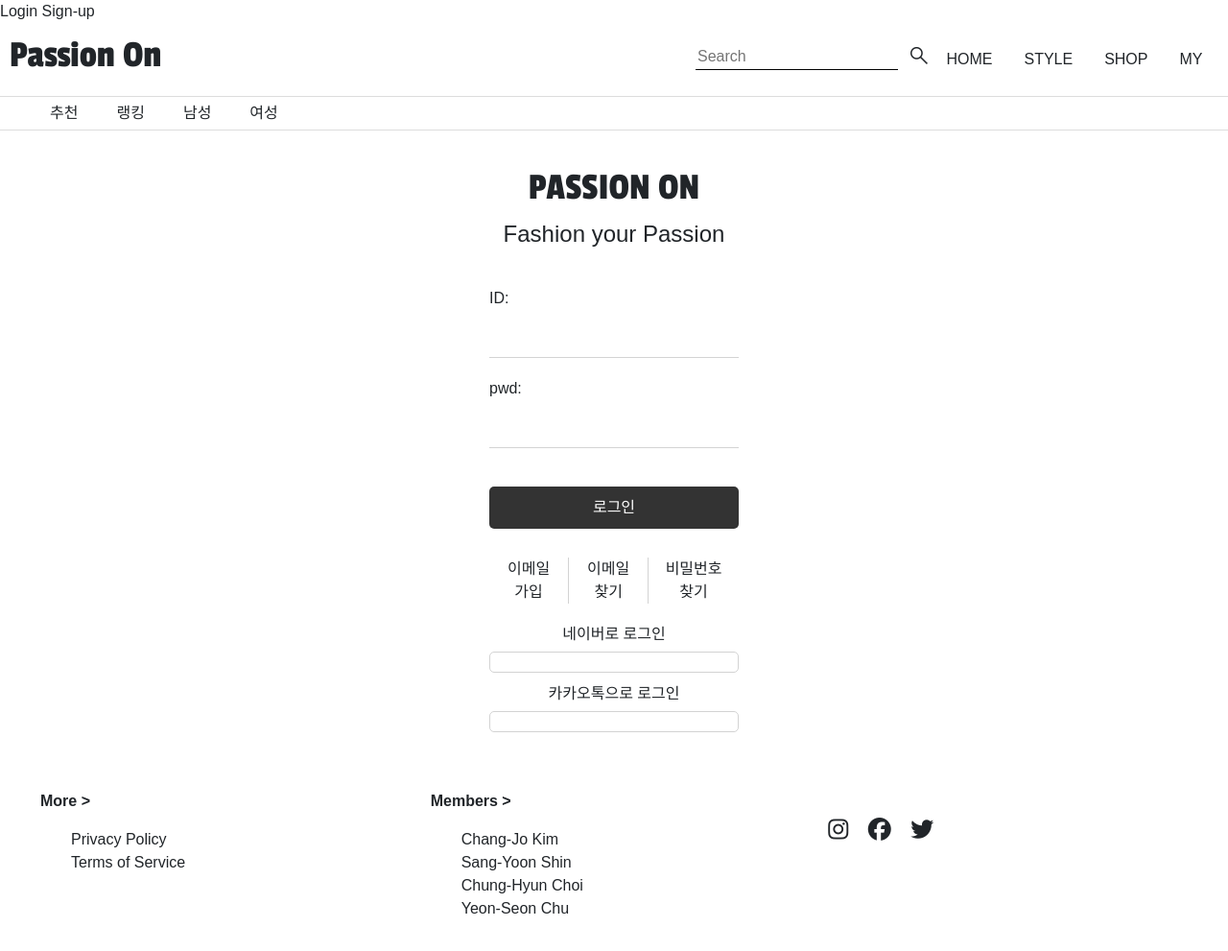
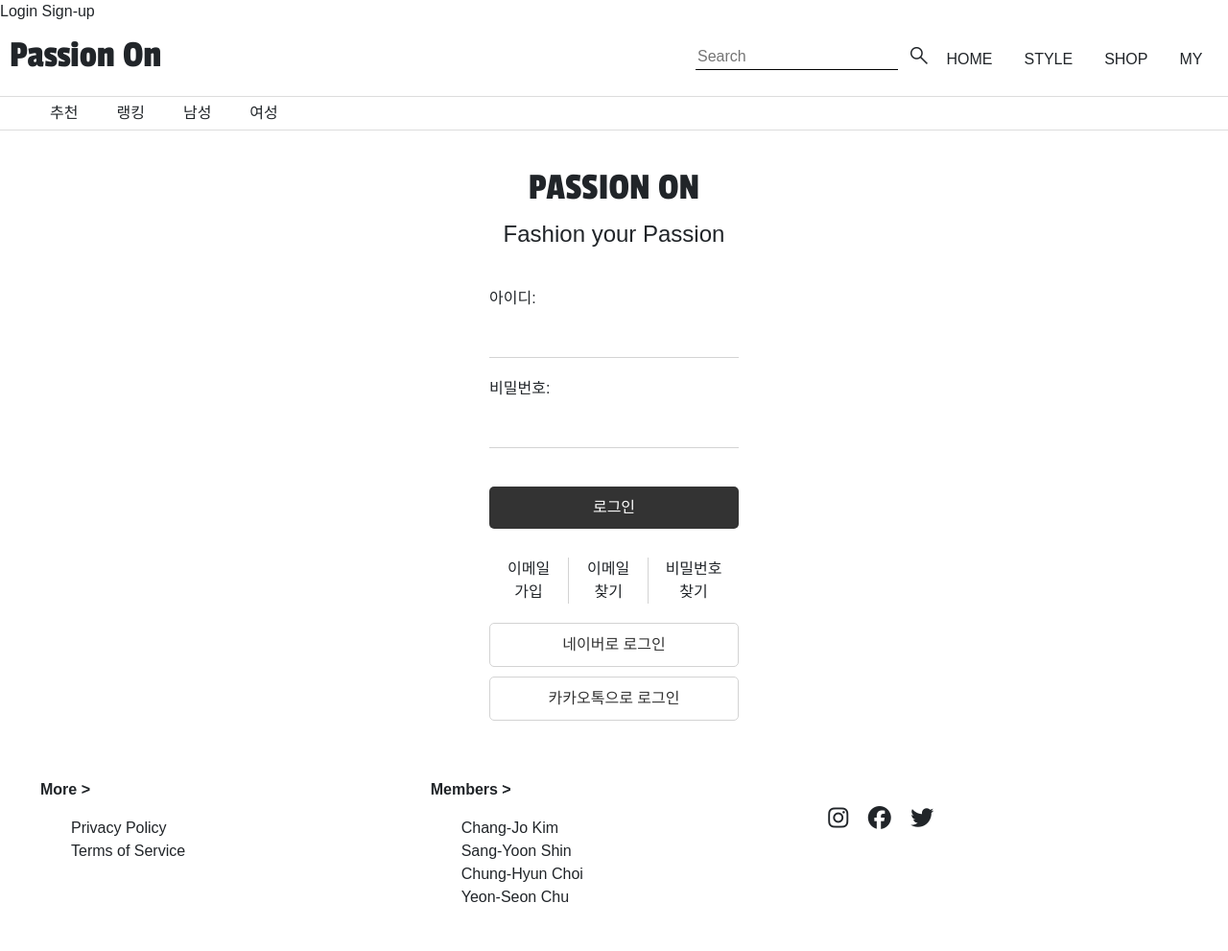
Before and after one commit to Sysynn/PassionOn, a Django app: page /accounts/login/ in a window 1280 px wide. Shown: the top 991 px of the page at 96% size. Run offline with Django 3.2, Linux system fonts and the light colour scheme; some libraries are stand-ins or nearby versions.

Commit message:
Fix social-login css

```diff
--- a/accounts/forms.py
+++ b/accounts/forms.py
@@ -6,13 +6,13 @@ from .models import Cart, PurchaseLog
 
 class CustomAuthenticationForm(AuthenticationForm):
     username = forms.CharField(
-        label = 'ID',
+        label = '아이디',
         widget = forms.TextInput(
             attrs = {}
         )
     )
     password = forms.CharField(
-        label = 'pwd',
+        label = '비밀번호',
         widget = forms.PasswordInput(
             attrs = {}
         )
@@ -66,16 +66,16 @@ class CustomUserChangeForm(UserChangeForm):
 
 class CustomPasswordChangeForm(PasswordChangeForm):
     old_password = forms.CharField(
-        # label='',
+        label='기존 비밀번호',
         widget=forms.PasswordInput(attrs={'class' : 'form-control'}),
         )
     new_password1 = forms.CharField(
-        # label='',
+        label='새 비밀번호',
         widget=forms.PasswordInput(attrs={'class' : 'form-control'}),
         help_text=password_validation.password_validators_help_text_html(),
         )
     new_password2 = forms.CharField(
-        # label='',
+        label='새 비밀번호 확인',
         widget=forms.PasswordInput(attrs={'class' : 'form-control'}),
         )
 
--- a/accounts/templates/accounts/login.html
+++ b/accounts/templates/accounts/login.html
@@ -24,10 +24,13 @@
     </div>
     <div class="login-page__sns-login">
     {% load socialaccount %}
-    <a href="{% provider_login_url 'naver' %}" class="naver-login">네이버로 로그인</a>
-    <button class="naver-login"></button>
-    <a href="{% provider_login_url 'kakao' %}">카카오톡으로 로그인</a>
-    <button class="kakao-login"></button>
+    <a href="{% provider_login_url 'naver' %}" class="">
+        <button class="naver-login">네이버로 로그인</button>
+    </a>
+
+    <a href="{% provider_login_url 'kakao' %}">
+        <button class="kakao-login">카카오톡으로 로그인</button>
+    </a>
     </div>
 </div>
 {% endblock content %}
```
